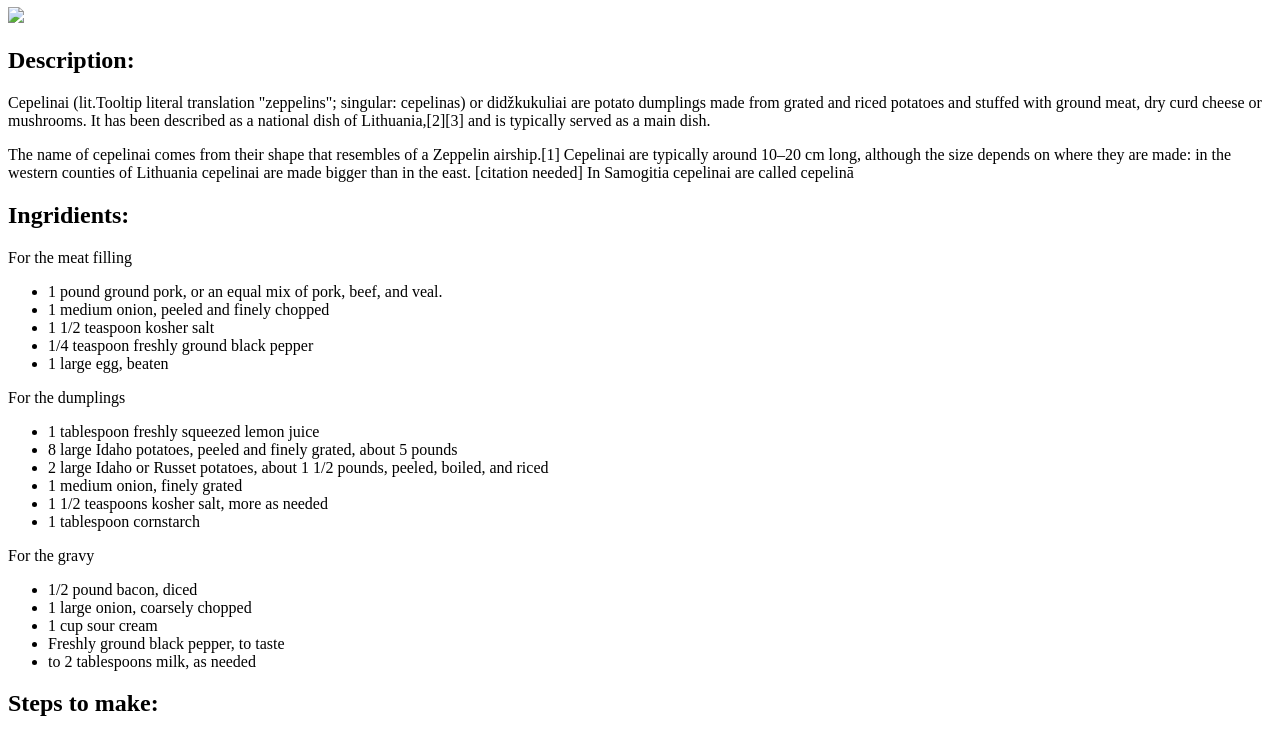
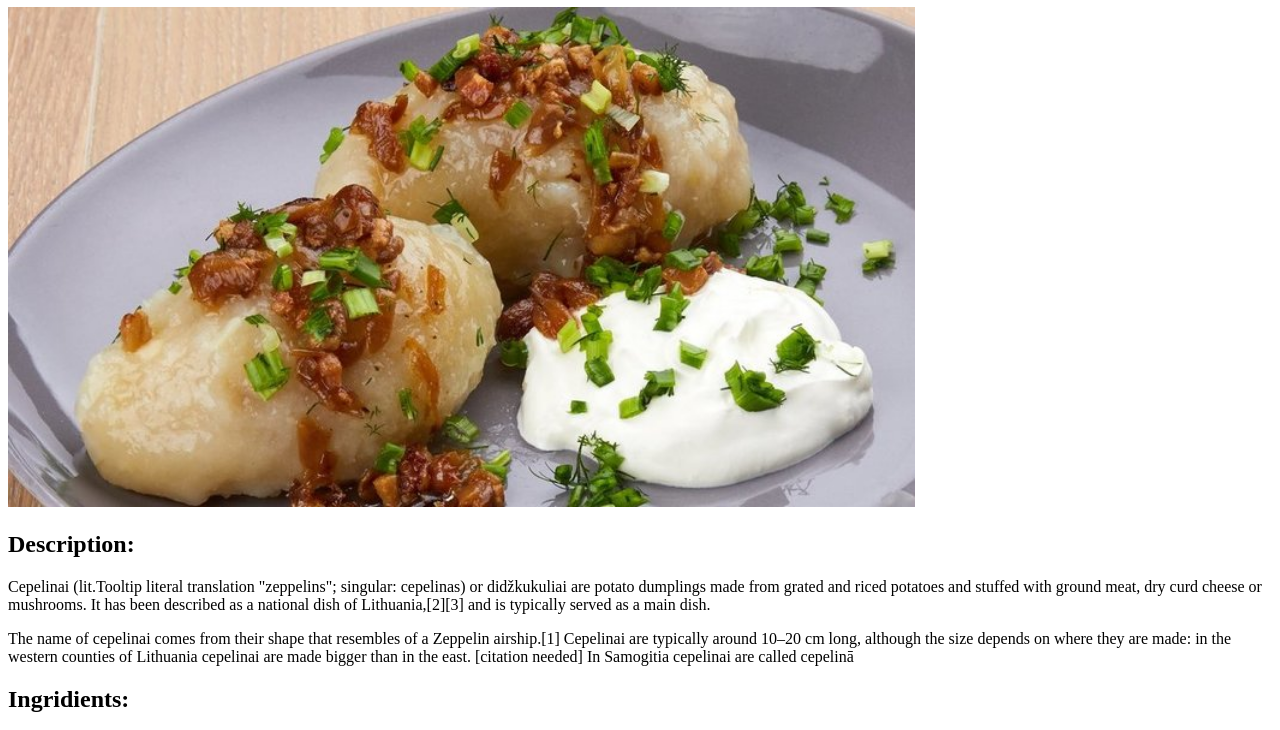
Before and after one commit to edeividas/odin-recipes, a plain HTML site: page recipes/cepelinai.html in a window 1280 px wide. Shown: the part 73-803 px from the top of the page. Drawn offline with Linux system fonts and the light colour scheme.

Commit message:
link change

```diff
--- a/recipes/cepelinai.html
+++ b/recipes/cepelinai.html
@@ -9,7 +9,7 @@
 <body>
     <h1>Cepelinai</h1>
 
-    <img src="/repos/odin-recipes/src/cepelinai.jpg"  height="500">
+    <img src="/odin-recipes/src/cepelinai.jpg"  height="500">
 
     <h2>Description:</h2>
         <p>
```
